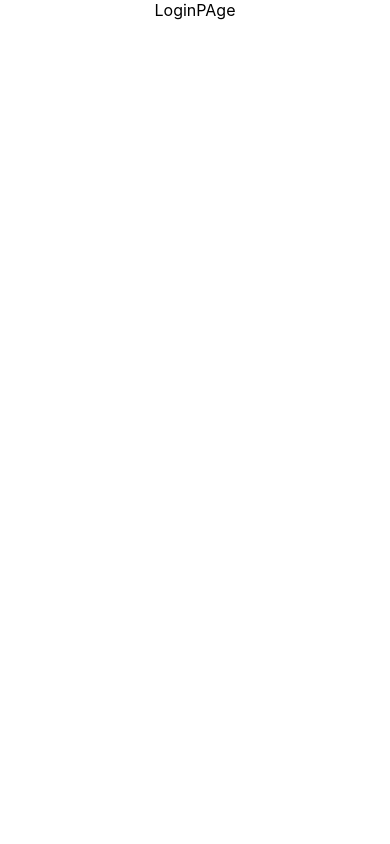
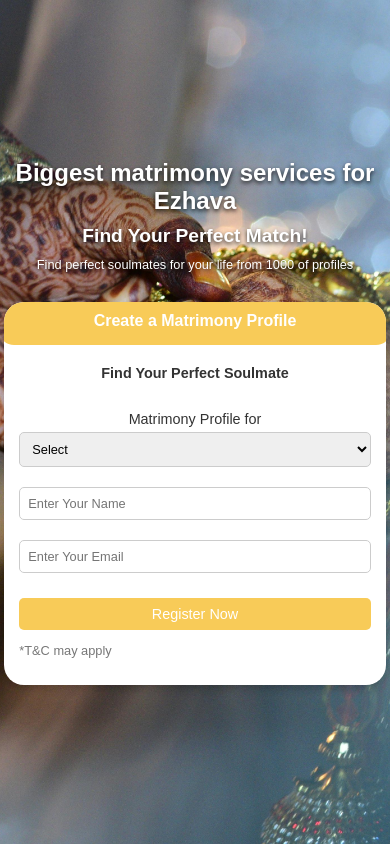
Before and after one commit to adharshSciPy/EzhavaMatrimony, a React (Create React App) app in the folder client/: page / in a window 390 px wide. Built offline with nearby package versions, Linux system fonts and the light colour scheme.

Commit message:
login/landing

```diff
--- a/client/src/pages/LoginPage/LoginPAge.jsx
+++ b/client/src/pages/LoginPage/LoginPAge.jsx
@@ -1,9 +1,50 @@
-import React from 'react'
+import React from 'react';
+import "../LoginPage/loginpage.css"
+
 
 function LoginPAge() {
   return (
-    <div>LoginPAge</div>
-  )
+    <div>
+    <div className="main-container">
+      {/* Left section text */}
+      <div className="text-container">
+        <h1>Biggest matrimony services for Ezhava</h1>
+        <h2>Find Your Perfect Match!</h2>
+        <p>Find perfect soulmates for your life from 1000 of profiles</p>
+      </div>
+
+      {/* Right section form */}
+      <div className="form-container">
+  <div className="form-header">
+    <h3>Create a Matrimony Profile</h3>
+  </div>
+  <div className="form-subheader">
+    <h4>Find Your Perfect Soulmate</h4>
+  </div>
+  <form>
+    <label>
+      Matrimony Profile for
+      <select>
+        <option value="">Select</option>
+        <option value="Friend">Friend</option>
+        <option value="Son">Son</option>
+        <option value="Daughter">Daughter</option>
+      </select>
+    </label>
+    <label>
+      <input type="text" placeholder="Enter Your Name" required />
+    </label>
+    <label>
+      <input type="email" placeholder="Enter Your Email" required />
+    </label>
+    <button type="submit">Register Now</button>
+  </form>
+  <p className="terms">*T&C may apply</p>
+</div>
+</div>
+</div>
+  );
 }
 
+
 export default LoginPAge
--- /dev/null
+++ b/client/src/pages/LoginPage/loginpage.css
@@ -0,0 +1,266 @@
+/* Global styles */
+body {
+  margin: 0;
+  font-family: Arial, sans-serif;
+  background-color: #d9b8b8;
+}
+
+.main-container {
+  position: relative;
+  width: 100%;
+  height: 100vh;
+  background: url("../../assets/pexels-weddingphotography-1444442.jpg") no-repeat center center/cover;
+  display: flex;
+  align-items: center;
+  justify-content: space-evenly;
+  padding: 20px;
+  box-sizing: border-box;
+}
+
+/* Left text section */
+.text-container {
+  display: flex;
+  flex-direction: column;
+  max-width: 60%;
+  color: white;
+  text-shadow: 0 2px 4px rgba(0, 0, 0, 0.8);
+  margin-bottom: 350px;
+
+
+}
+
+.text-container h1 {
+  font-size: 2.rem;
+  margin: 0 0 10px;
+}
+
+.text-container h2 {
+  font-size: 1.8rem;
+  margin: 0px 0;
+}
+
+.text-container p {
+  font-size: 1rem;
+  margin: 10px 0;
+}
+
+/* Form container */
+/* Form container */
+.form-container {
+  width: 420px;
+  background-color: #fff;
+  padding: 20px;
+  border-radius: 20px;
+  box-shadow: 0 4px 8px rgba(0, 0, 0, 0.2);
+  overflow: hidden;
+  height: 370px;
+}
+
+/* Header div for Create a Matrimony Profile */
+.form-header {
+  background-color: #f8cb58;
+  padding: 15px;
+  margin: -20px;
+  border-radius: 15px;
+  margin-bottom: 10px;
+  border-top-left-radius: 10px;
+  border-top-right-radius: 10px;
+  text-align: center;
+}
+
+.form-header h3 {
+  margin: 0;
+  font-size: 1.2rem;
+  color: white;
+  font-weight: bold;
+}
+
+
+.form-subheader {
+  padding: 10px;
+  margin: -20px;
+  margin-bottom: 20px;
+  border-bottom-left-radius: 10px;
+  border-bottom-right-radius: 10px;
+  text-align: center;
+}
+
+.form-subheader h4 {
+  margin: 0;
+  font-size: 1rem;
+  color: #333;
+  font-weight: bold;
+  margin-top: 20px;
+}
+
+/* Form labels and inputs */
+.form-container form {
+  display: flex;
+  flex-direction: column;
+  gap: 15px;
+}
+
+.form-container label {
+  font-size: 0.9rem;
+  color: #333;
+  display: flex;
+  flex-direction: column;
+  margin-left: 13px;
+}
+
+.form-container input,
+.form-container select {
+  width: 90%;
+  padding: 10px;
+  margin-top: 5px;
+  border: 1px solid #ccc;
+  border-radius: 5px;
+  font-size: 0.9rem;
+}
+.form-container select{
+  width: 95%;
+}
+.form-container button {
+  background-color: #f8cb58;
+  width: 93%;
+  margin-left: 13px;
+  color:white;
+  padding: 10px;
+  border: none;
+  border-radius: 5px;
+  cursor: pointer;
+  font-size: 1rem;
+  margin-top: 10px;
+}
+
+.form-container button:hover {
+  background-color: #e65100;
+  color: white;
+}
+
+.terms {
+  font-size: 0.8rem;
+  color: #777;
+  text-align: left;
+}
+@media (max-width: 1024px) {
+  .main-container {
+    flex-direction: column;
+    align-items: center;
+    justify-content: center;
+    padding: 15px;
+  }
+
+  .text-container {
+    max-width: 80%;
+    text-align: center;
+    margin-bottom: 20px;
+  }
+
+  .form-container {
+    width: 80%;
+  }
+  .form-container label {
+    margin-left: 30px;
+  }
+
+  .form-container select {
+    width: 95%;
+  }
+  .form-container input{
+    width:92%;
+  }
+  .form-container button {
+    width: 80%;
+    margin-left: 72px;
+  }
+}
+@media (max-width: 768px) {
+  .main-container {
+    flex-direction: column;
+    align-items: center;
+    justify-content: center;
+    padding: 10px;
+  }
+
+  .text-container {
+    max-width: 100%;
+    text-align: center;
+    margin-bottom: 20px;
+  }
+
+  .text-container h1 {
+    font-size: 1.8rem;
+  }
+
+  .text-container h2 {
+    font-size: 1.5rem;
+  }
+
+  .text-container p {
+    font-size: 0.9rem;
+  }
+
+  .form-container {
+    width: 90%;
+    height: auto;
+  }
+
+  .form-container button {
+    width: 100%;
+    margin-left: 0;
+  }
+
+
+  .form-container select {
+    width: 100%;
+  }
+  .form-container input{
+    width: 95%;
+  }
+
+  .form-container label {
+    margin-left: 0;
+  }
+}
+
+
+
+
+@media (max-width: 495px) {
+  .text-container h1 {
+    font-size: 1.5rem;
+  }
+
+  .text-container h2 {
+    font-size: 1.2rem;
+  }
+
+  .text-container p {
+    font-size: 0.8rem;
+  }
+
+  .form-container {
+    width: 95%;
+    padding: 15px;
+  }
+
+  .form-container input,
+  .form-container select {
+    font-size: 0.8rem;
+    padding: 8px;
+  }
+
+  .form-container button {
+    padding: 8px;
+    font-size: 0.9rem;
+  }
+
+  .form-header h3 {
+    font-size: 1rem;
+  }
+
+  .form-subheader h4 {
+    font-size: 0.9rem;
+  }
+}
```
Also changed, not shown: client/src/assets/pexels-weddingphotography-1444442.jpg (added), client/src/pages/LoginPage/loginpage.module.css (deleted).
